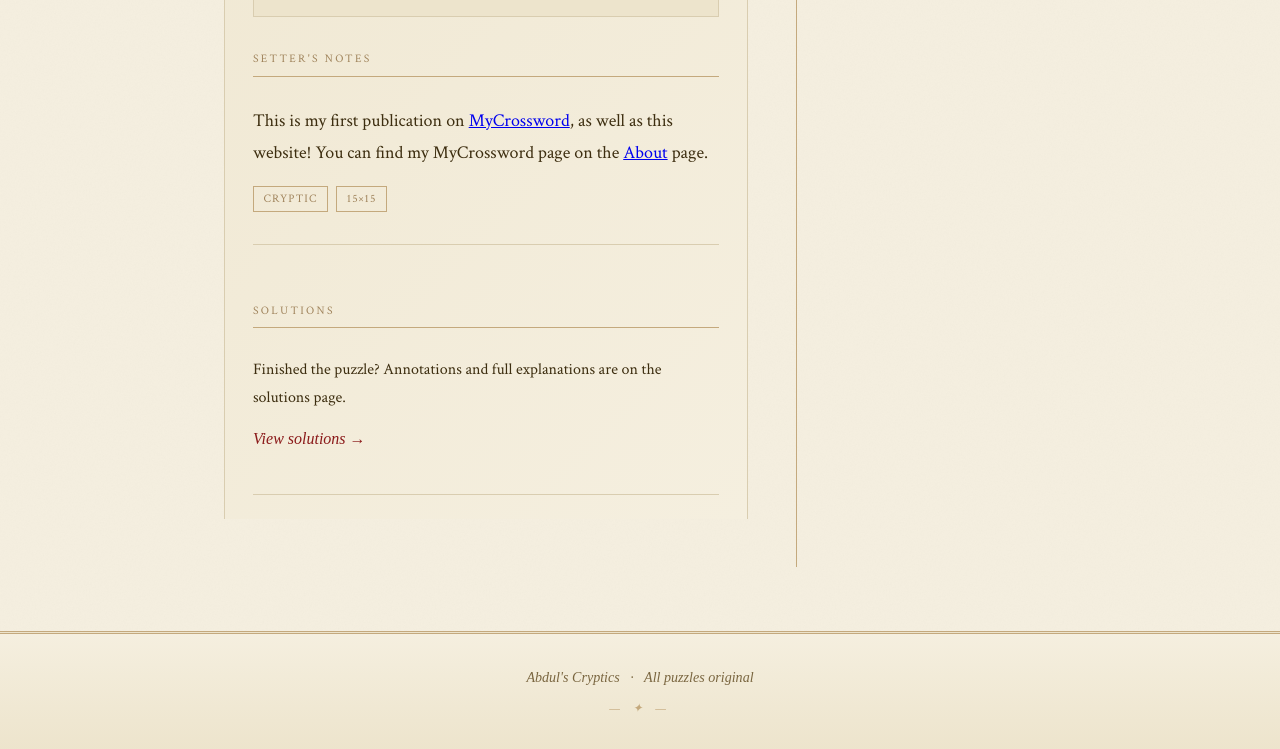
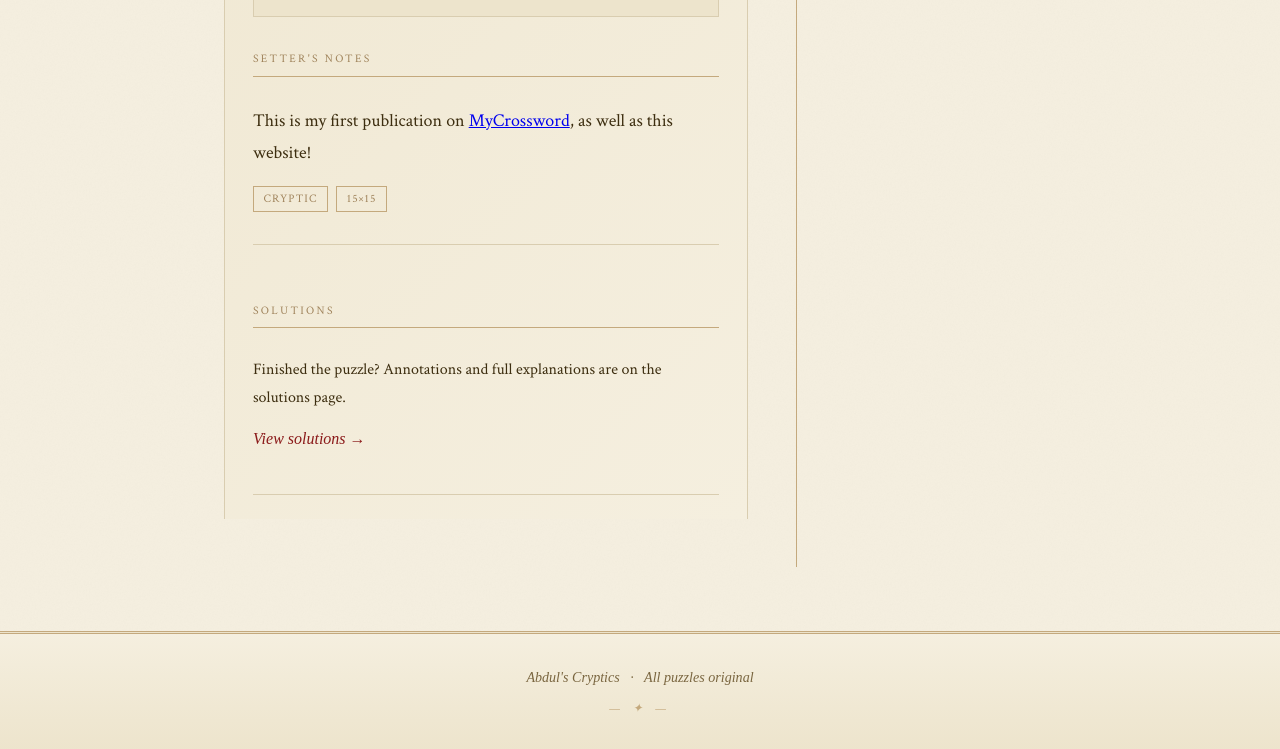
Before and after one commit to abdulkhaleddd/abdulkhaleddd.github.io, a Jekyll site: the page built from _puzzles/puzzle-001.md, in a window 1280 px wide and 900 px high, scrolled down 1071 px, cut to the strip 151-900 px from the top of the window. Built offline with Jekyll 4.4.1, drawn with Linux system fonts in a browser that asks for light colours; some web fonts are replaced.

Commit message:
Update puzzle-001.md

```diff
--- a/_puzzles/puzzle-001.md
+++ b/_puzzles/puzzle-001.md
@@ -10,4 +10,4 @@ solution_slug: "solution-001"
 embed: '<iframe height="700px" width="100%" allow="web-share; fullscreen" style="border:none; width: 100% !important; position: static;display: block !important; margin: 0 !important;" src="https://puzzleme.amuselabs.com/pmm/crossword?id=636c35df&set=c894b0730a2cca68d97e1ace51faaefa43e00a77d5602ec4e7ed4f98904af969&embed=1" aria-label="Puzzle Me Game"> </iframe>'
 tags: [Cryptic, 15×15]
 ---
-This is my first publication on <a href="https://www.mycrossword.co.uk/AbdulK" target="_blank">MyCrossword</a>, as well as this website! You can find my MyCrossword page on the <a href="/about/">About</a> page.
+This is my first publication on <a href="https://www.mycrossword.co.uk/AbdulK" target="_blank">MyCrossword</a>, as well as this website!
```
